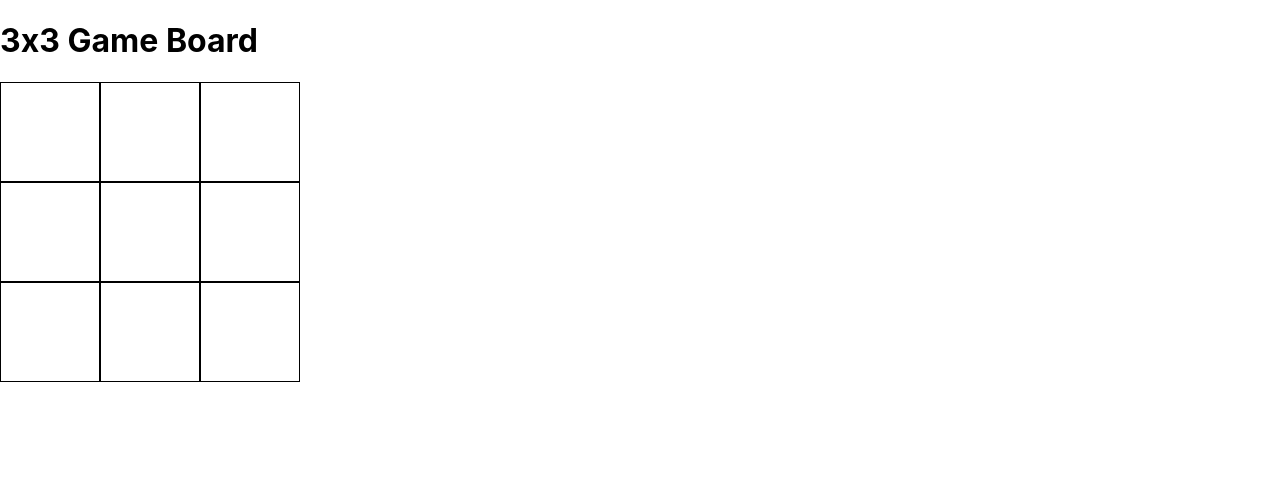
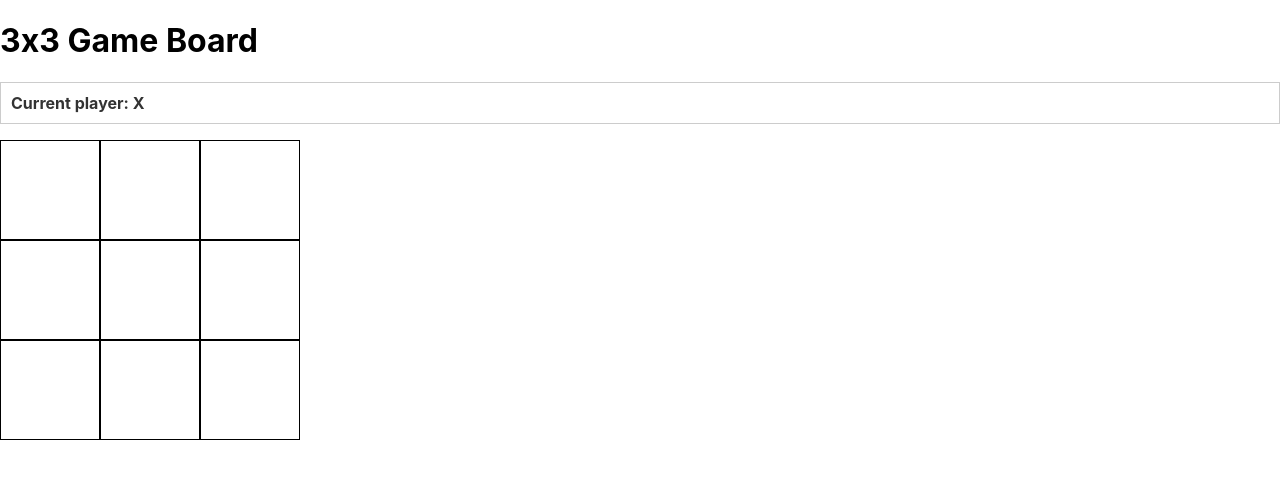
Before and after one commit to CMU-313/llm-lecture, a React (Create React App) app in the folder my-app/: page / in a window 1280 px wide. Shown: the top 478 px of the page. Built offline with nearby package versions, Linux system fonts and the light colour scheme.

Commit message:
player turns

```diff
--- a/my-app/src/Gameboard.css
+++ b/my-app/src/Gameboard.css
@@ -15,3 +15,15 @@
   .cell:hover {
     background-color: #ccc;
   }
+
+
+p {
+    color: #333;
+    font-weight: bold;
+    border: 1px solid #ccc;
+    padding: 10px;
+}
+
+p span {
+    color: red;
+}
--- a/my-app/src/Gameboard.js
+++ b/my-app/src/Gameboard.js
@@ -1,20 +1,41 @@
 import React from "react";
 import "./Gameboard.css";
+import {useState} from "react";
 
 const GameBoard = () => {
-  return (
-    <div className="game-board">
-      <div className="cell"></div>
-      <div className="cell"></div>
-      <div className="cell"></div>
-      <div className="cell"></div>
-      <div className="cell"></div>
-      <div className="cell"></div>
-      <div className="cell"></div>
-      <div className="cell"></div>
-      <div className="cell"></div>
-    </div>
+
+    const [currentPlayer, setCurrentPlayer] = useState("X");
+
+    const handleCellClick = (event) => {
+        if (event.target.textContent === "") {
+          event.target.textContent = currentPlayer;
+          setCurrentPlayer(currentPlayer === "X" ? "O" : "X");
+        }
+    };
+
+    return (
+        <div>
+        <p>Current player: {currentPlayer}</p>
+        <div className="game-board">
+          <div className="row">
+            <div className="cell" onClick={handleCellClick}></div>
+            <div className="cell" onClick={handleCellClick}></div>
+            <div className="cell" onClick={handleCellClick}></div>
+          </div>
+          <div className="row">
+            <div className="cell" onClick={handleCellClick}></div>
+            <div className="cell" onClick={handleCellClick}></div>
+            <div className="cell" onClick={handleCellClick}></div>
+          </div>
+          <div className="row">
+            <div className="cell" onClick={handleCellClick}></div>
+            <div className="cell" onClick={handleCellClick}></div>
+            <div className="cell" onClick={handleCellClick}></div>
+          </div>
+        </div>
+      </div>
   );
 };
 
+
 export default GameBoard;
```
